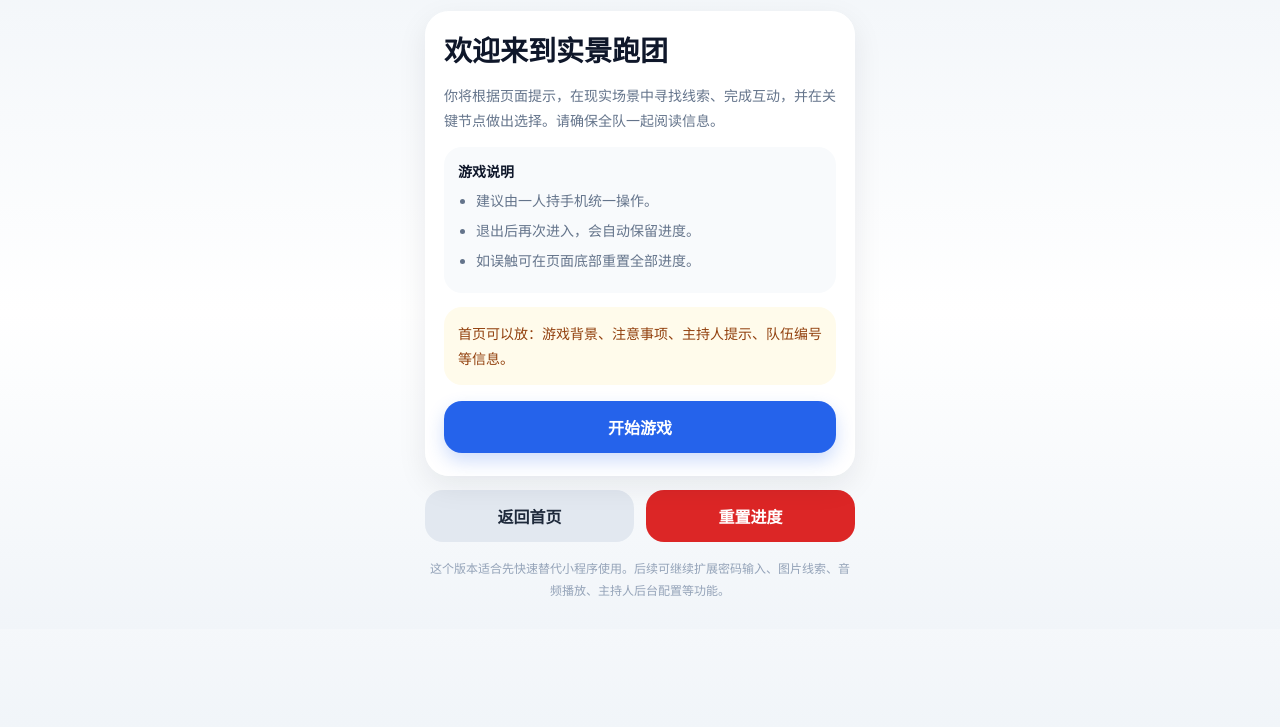
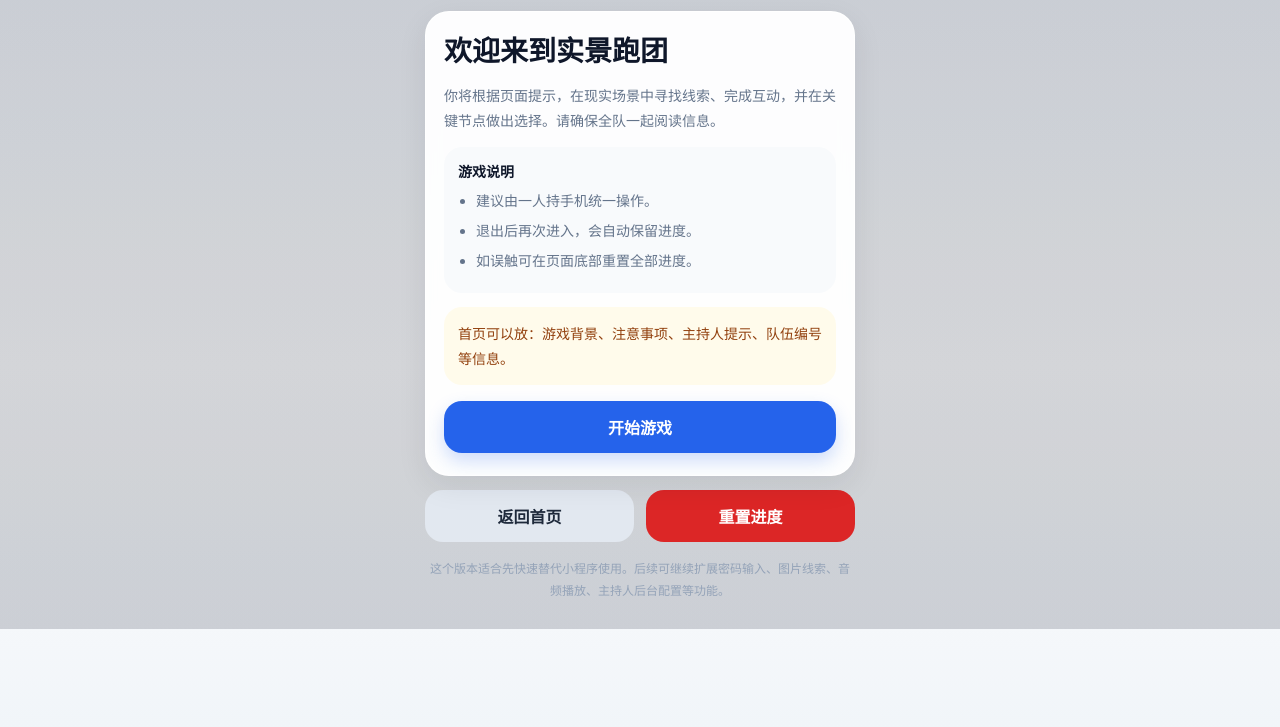
Before and after one commit to quiltdrifter-914/take-my-hands, a plain HTML site: page index.html in a window 1280 px wide. Shown: the part 73-800 px from the top of the page. Drawn offline with Linux system fonts and the light colour scheme.

Commit message:
Update index.html

```diff
--- a/index.html
+++ b/index.html
@@ -402,8 +402,16 @@
     const STORAGE_KEY = "trpg_helper_progress_v1";
 
     const STORY_NODES = {
+      // 背景图使用方式：
+      // 1. 可填网络图片地址，例如：https://.../bg.jpg
+      // 2. 也可填相对路径，例如：images/home.jpg
+      // 3. 如果某节点不填，则使用默认渐变背景
+      // 建议把图片放进 GitHub 仓库里的 images 文件夹，再写成 images/xxx.jpg
+
       home: {
         id: "home",
+        backgroundImage: "image/zzp-.jpg",
+        backgroundOverlay: "rgba(15, 23, 42, 0.18)",
         type: "home",
         title: "欢迎来到实景跑团",
         intro: "你将根据页面提示，在现实场景中寻找线索、完成互动，并在关键节点做出选择。请确保全队一起阅读信息。",
@@ -416,6 +424,8 @@
       },
       stage1: {
         id: "stage1",
+        backgroundImage: "",
+        backgroundOverlay: "rgba(15, 23, 42, 0.18)",
         type: "stage",
         title: "第一关：收到匿名纸条",
         info: "你们在起点处发现一张匿名纸条，上面写着：‘真相不在眼前，而在被忽略的角落。’ 请在现实场景中寻找第一个隐藏标记。",
@@ -427,6 +437,8 @@
       },
       stage2: {
         id: "stage2",
+        backgroundImage: "",
+        backgroundOverlay: "rgba(15, 23, 42, 0.18)",
         type: "stage",
         title: "第二关：走廊的符号",
         info: "你们在走廊尽头发现了一个奇怪符号，旁边还贴着半张旧照片。照片背面似乎有字。",
@@ -438,6 +450,8 @@
       },
       stage3: {
         id: "stage3",
+        backgroundImage: "",
+        backgroundOverlay: "rgba(15, 23, 42, 0.18)",
         type: "stage",
         title: "第二关：储物间的箱子",
         info: "储物间角落有一个带密码锁的旧箱子，旁边贴着一句提示：‘答案藏在你最熟悉的地方。’",
@@ -449,6 +463,8 @@
       },
       stage4: {
         id: "stage4",
+        backgroundImage: "",
+        backgroundOverlay: "rgba(15, 23, 42, 0.18)",
         type: "stage",
         title: "第三关：重复出现的名字",
         info: "你们发现多个地点都出现了同一个名字。这个名字可能与失踪的关键人物有关。",
@@ -460,6 +476,8 @@
       },
       stage5: {
         id: "stage5",
+        backgroundImage: "",
+        backgroundOverlay: "rgba(15, 23, 42, 0.18)",
         type: "stage",
         title: "第三关：模糊的留言",
         info: "照片背面写着一句模糊留言：‘当钟声响起，记得抬头。’ 你们怀疑某个高处藏有新线索。",
@@ -471,6 +489,8 @@
       },
       stage6: {
         id: "stage6",
+        backgroundImage: "",
+        backgroundOverlay: "rgba(15, 23, 42, 0.18)",
         type: "stage",
         title: "第四关：被撕开的记录",
         info: "你们找到了一份被撕开的记录表，上面缺失了关键时间。剩余部分显示有人刻意隐瞒行踪。",
@@ -482,6 +502,8 @@
       },
       stage7: {
         id: "stage7",
+        backgroundImage: "",
+        backgroundOverlay: "rgba(15, 23, 42, 0.18)",
         type: "stage",
         title: "第四关：意外的旁观者",
         info: "你们从另一条线索中发现，现场似乎还有一个从未被提起的旁观者。对方可能看到了关键过程。",
@@ -493,6 +515,8 @@
       },
       stage8: {
         id: "stage8",
+        backgroundImage: "",
+        backgroundOverlay: "rgba(15, 23, 42, 0.18)",
         type: "stage",
         title: "第五关：拼图完成一半",
         info: "你们已经拿到足够多的碎片信息，但仍缺最后一块：动机。现实场地中还有一个隐藏物件没有被找到。",
@@ -504,6 +528,8 @@
       },
       stage9: {
         id: "stage9",
+        backgroundImage: "",
+        backgroundOverlay: "rgba(15, 23, 42, 0.18)",
         type: "stage",
         title: "第六关：接近真相",
         info: "你们逐渐还原出事件经过。现在需要在两条解释中选择更合理的一条，才能进入最终验证。",
@@ -515,6 +541,8 @@
       },
       stage10: {
         id: "stage10",
+        backgroundImage: "",
+        backgroundOverlay: "rgba(15, 23, 42, 0.18)",
         type: "stage",
         title: "第七关：最终验证",
         info: "请回到场景中的最终地点，核对最后的机关或提示语。确认无误后，即可进入奖励页面。",
@@ -525,6 +553,8 @@
       },
       reward: {
         id: "reward",
+        backgroundImage: "",
+        backgroundOverlay: "rgba(15, 23, 42, 0.18)",
         type: "reward",
         title: "最终奖励",
         rewardTitle: "恭喜通关",
@@ -731,9 +761,21 @@
       render();
     }
 
+    function applyPageBackground(node) {
+      const hasImage = node && node.backgroundImage && String(node.backgroundImage).trim() !== "";
+      if (hasImage) {
+        const overlay = node.backgroundOverlay || "rgba(15, 23, 42, 0.18)";
+        document.body.style.background = `linear-gradient(${overlay}, ${overlay}), url("${node.backgroundImage}") center / cover no-repeat fixed`;
+      } else {
+        document.body.style.background = "linear-gradient(180deg, var(--bg-1) 0%, var(--bg-2) 55%, var(--bg-1) 100%)";
+      }
+    }
+
     function render() {
       const container = document.getElementById("pageContainer");
       const node = STORY_NODES[state.currentId] || STORY_NODES.home;
+
+      applyPageBackground(node);
 
       renderTopbar();
 
```
